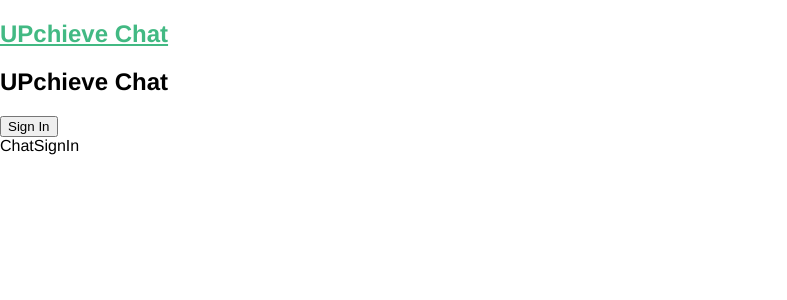
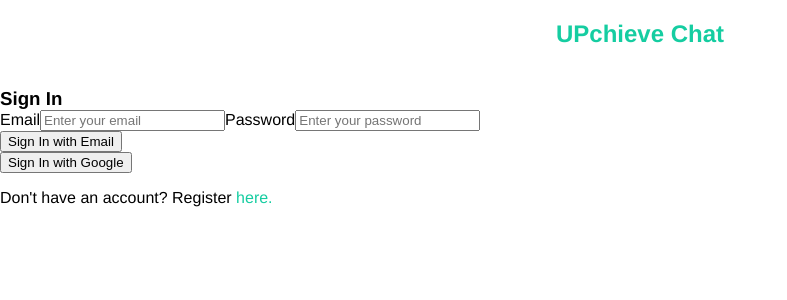
Before and after one commit to ArnoldPires/ChatVue, a Vue app: page / in a window 1280 px wide. Shown: the top 300 px of the page, without its empty margins (0-787 px from the left). Built offline with nearby package versions, Linux system fonts and the light colour scheme; no server answers.

Commit message:
Working on the signin logic

```diff
--- a/src/App.vue
+++ b/src/App.vue
@@ -1,9 +1,5 @@
 <template>
-  <nav>
-    <router-link to="/"><h1>UPchieve Chat</h1></router-link>
-  </nav>
   <Nav />
-  <Chat />
   <router-view />
 </template>
 
--- a/src/assets/global.css
+++ b/src/assets/global.css
@@ -6,7 +6,12 @@
 }
 
 a {
-  color: #42b983;
+  color: #15cda1;
+  text-decoration: none;
+}
+h1 {
+  color: #15cda1;
+  text-align: center;
 }
 h3 {
   margin: 40px 0 0;
--- a/src/components/Nav.vue
+++ b/src/components/Nav.vue
@@ -2,30 +2,6 @@
   <nav>
     <div>
       <h1><strong>UPchieve</strong> Chat</h1>
-
-      <div v-if="isLogin" class="login">
-        <Avatar :src="user.photoURL" />
-        <button class="text-gray-400 hover:text-white" @click="signOut">
-          Sign Out
-        </button>
-      </div>
-
-      <button v-else class="bg-green-500 hover:bg-green-600" @click="signIn">
-        Sign In
-      </button>
     </div>
   </nav>
 </template>
-
-<script>
-import Avatar from "./Avatar.vue";
-import { useAuth } from "@/firebase";
-
-export default {
-  components: { Avatar },
-  setup() {
-    const { user, isLogin, signOut, signIn } = useAuth();
-    return { user, isLogin, signOut, signIn };
-  },
-};
-</script>
--- a/src/firebase.js
+++ b/src/firebase.js
@@ -6,6 +6,7 @@
   signInWithPopup,
   signOut,
   onAuthStateChanged,
+  signInWithEmailAndPassword
 } from "firebase/auth";
 import {
   getFirestore,
@@ -39,16 +40,26 @@
   onUnmounted(unsubscribe);
   const isLogin = computed(() => user.value !== null);
 
-  const signIn = async () => {
+  //Sign in with Google
+    const signInWithGoogle = async () => {
     const googleProvider = new GoogleAuthProvider();
-    await signInWithPopup(auth, googleProvider);
+    try {
+      await signInWithPopup(auth, googleProvider);
+    } catch (error) {
+      console.error("Google sign-in error:", error);
+    }
+  };
+
+  //Sign in with email and password
+    const signInWithEmailAndPasswordMethod = async (email, password) => {
+    await signInWithEmailAndPassword(auth, email, password);
   };
 
   const signOutUser = () => signOut(auth);
-
-  return { user, isLogin, signIn, signOut: signOutUser };
+  return {user, isLogin, signIn: signInWithEmailAndPasswordMethod, signInWithGoogle, signOut: signOutUser};
 }
 
+// Storing message logs
 const firestore = getFirestore(app);
 const messagesCollection = collection(firestore, "messages");
 const messagesQuery = query(
@@ -66,6 +77,7 @@
   });
   onUnmounted(unsubscribe);
 
+  //Grabing Google image icon and name based off of email login
   const { user, isLogin } = useAuth();
   const sendMessage = async (text) => {
     if (!isLogin.value) return;
--- a/src/views/SignIn.vue
+++ b/src/views/SignIn.vue
@@ -1 +1,61 @@
-<template>SignIn</template>
+<template>
+    <div class="auth-container">
+      <form @submit.prevent="signInWithEmail" class="form-container">
+        <div class="card">
+          <div class="card-header">
+            <h3>Sign In</h3>
+          </div>
+        </div>
+        <div class="card-body">
+          <label for="signInEmail">Email</label>
+          <input type="email" id="signInEmail" v-model="email" required placeholder="Enter your email"/>
+          <label for="signInPassword">Password</label>
+          <input type="password" id="signInPassword" v-model="password" required placeholder="Enter your password"/>
+        </div>
+        <button type="submit" class="bg-green-500 hover:bg-green-600">Sign In with Email</button>
+      </form>
+      <button @click="signInWithGoogle" class="bg-blue-500 hover:bg-blue-600">Sign In with Google</button>
+      <div v-if="isLogin">
+        <Avatar :src="userPhotoURL" :alt="username" />
+        <p>{{ userName }}</p>
+      </div>
+      <div class="register">
+        <p>Don't have an account? Register <RouterLink to="/register" class="nav-link">here.</RouterLink></p>
+      </div>
+    </div>
+  </template>
+
+<script setup lang="ts">
+import { ref, computed } from 'vue'; // Add computed to the import statement
+import { useRouter } from 'vue-router';
+import { useAuth } from '@/firebase'; // Adjust the path as necessary
+import Avatar from '../components/Avatar.vue'; // Ensure this path is correct
+
+// Form inputs
+const email = ref('');
+const password = ref('');
+const router = useRouter();
+
+// Use useAuth from firebase.js
+const { user, signIn: signInWithEmailAndPasswordMethod, signInWithGoogle } = useAuth();
+
+const signInWithEmail = async () => {
+    try {
+        await signInWithEmailAndPasswordMethod(email.value, password.value);
+        console.log('Successfully signed in');
+        router.push('/');
+    } catch (error) {
+        console.error('Sign-in error:', error);
+        alert(error.message);
+    }
+};
+
+// Computed properties for user's photo URL and name
+const userPhotoURL = computed(() => {
+  // Use a default icon if the email isn't Gmail or if the user doesn't have a photoURL
+  const defaultIcon = '../assets/icon.png'; // Update this path to the correct location of your default icon
+  return user.value?.photoURL || (user.value?.email?.endsWith('@gmail.com') ? user.value.photoURL : defaultIcon);
+});
+
+const userName = computed(() => user.value?.displayName || 'Default User Name');
+</script>
```
Also changed, not shown: src/assets/icon.png (added).
